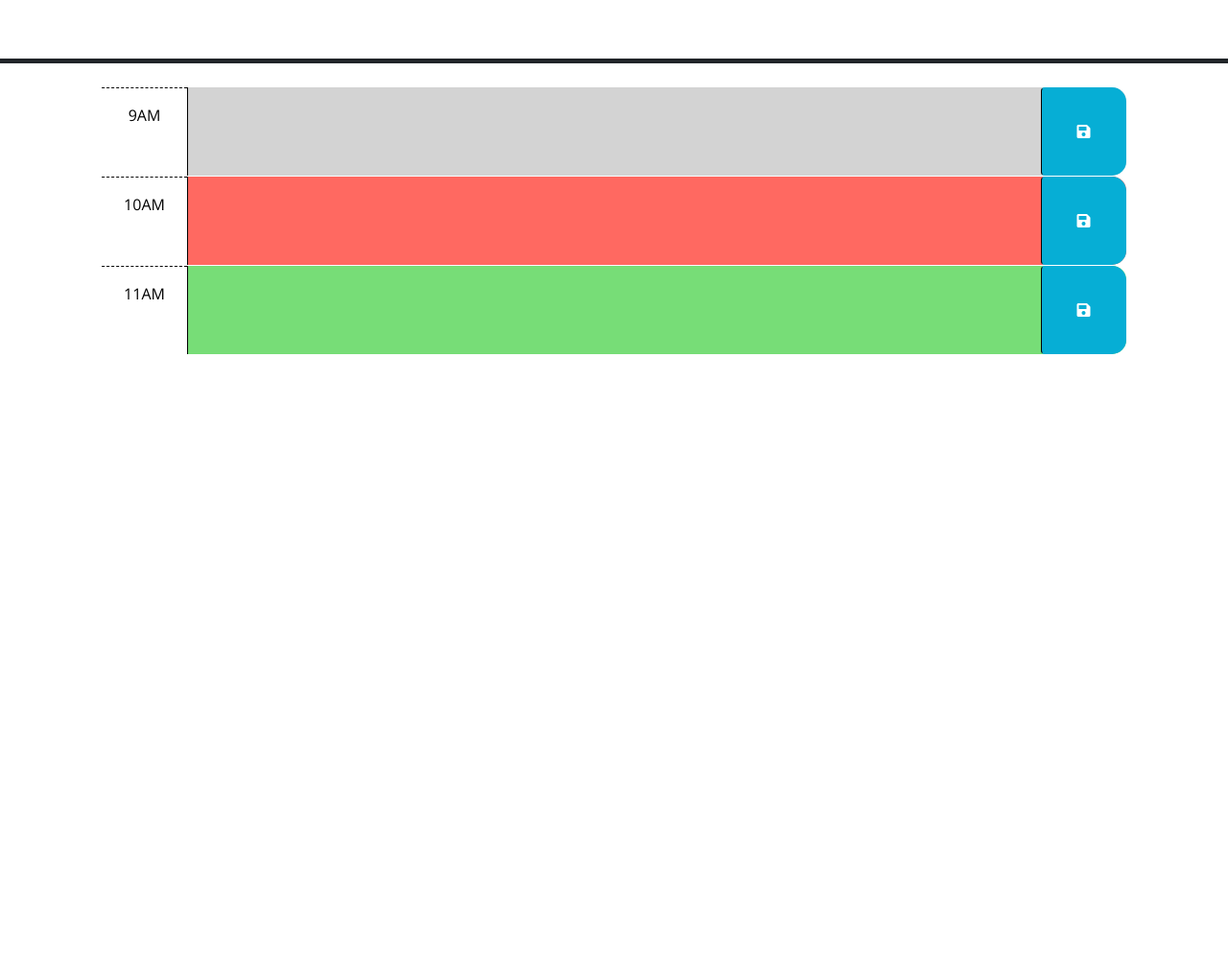
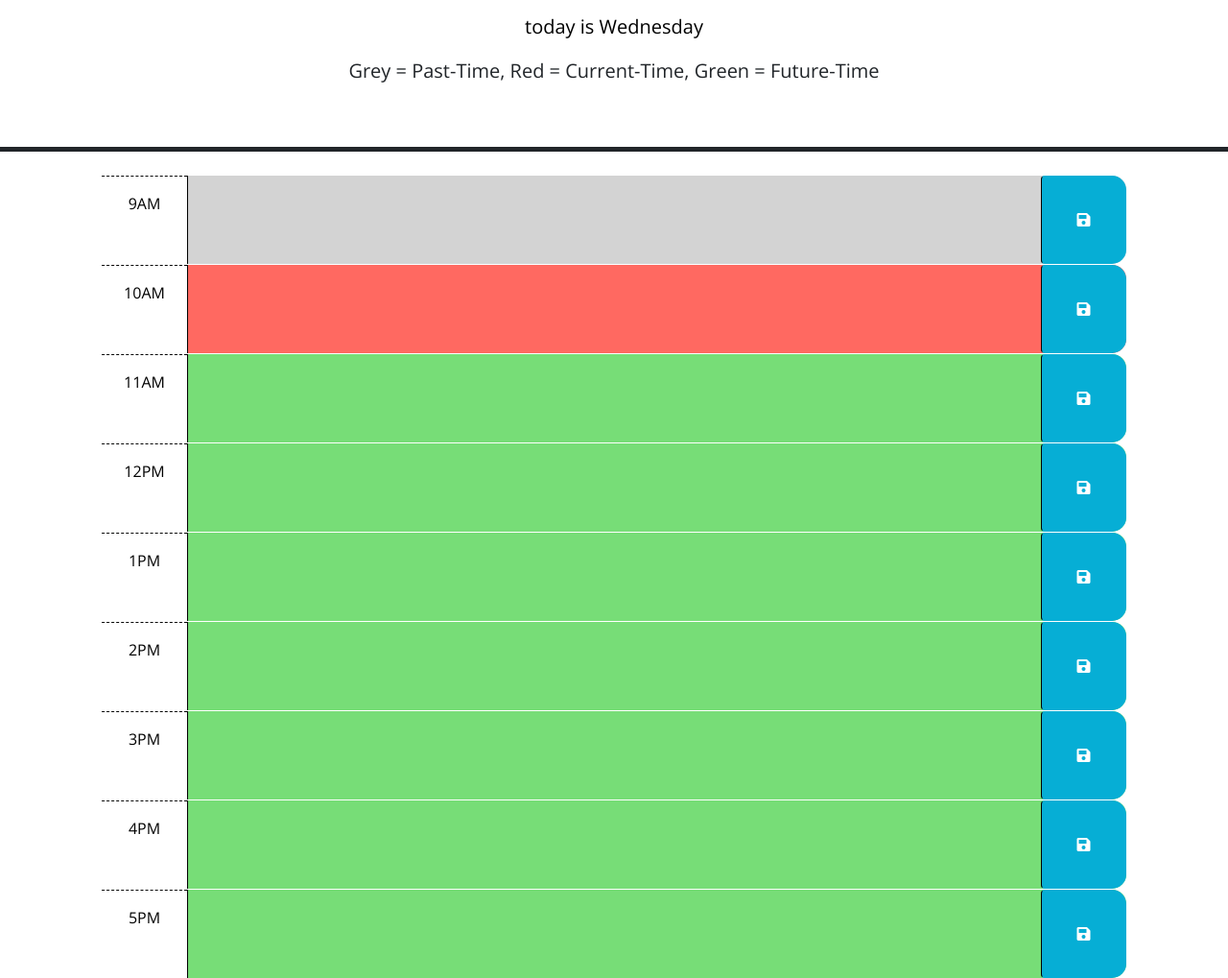
Before and after one commit to Tyythedeveloper33/work-dayScheduler, a plain HTML site: page Develop/index.html in a window 1280 px wide. Shown: the part 166-1185 px from the top of the page at 96% size. Before the commit the page ends 800 px from the top, so only its background shows below. Drawn offline with nearby package versions, Linux system fonts and the light colour scheme.

Commit message:
added current day & key

```diff
--- a/Develop/index.html
+++ b/Develop/index.html
@@ -27,6 +27,7 @@
       <h1 class="display-3">Work Day Scheduler</h1>
       <p class="lead">A simple calendar app for scheduling your work day</p>
       <p id="currentDay" class="lead"></p>
+      <p id="colorKey" class="lead"></p>
     </header>
     <div class="container-lg px-5">
       <!-- Use class for "past", "present", and "future" to apply styles to the
@@ -65,6 +66,54 @@
           <i class="fas fa-save" aria-hidden="true"></i>
         </button>
       </div>
+      <!-- Example of a future time block. The "future" class adds a green background color. -->
+      <div id="hour-11" class="row time-block future">
+        <div class="col-2 col-md-1 hour text-center py-3">12PM</div>
+        <textarea class="col-8 col-md-10 description" rows="3"> </textarea>
+        <button class="btn saveBtn col-2 col-md-1" aria-label="save">
+          <i class="fas fa-save" aria-hidden="true"></i>
+        </button>
+      </div>
+      <!-- Example of a future time block. The "future" class adds a green background color. -->
+      <div id="hour-11" class="row time-block future">
+        <div class="col-2 col-md-1 hour text-center py-3">1PM</div>
+        <textarea class="col-8 col-md-10 description" rows="3"> </textarea>
+        <button class="btn saveBtn col-2 col-md-1" aria-label="save">
+          <i class="fas fa-save" aria-hidden="true"></i>
+        </button>
+      </div>
+      <!-- Example of a future time block. The "future" class adds a green background color. -->
+      <div id="hour-11" class="row time-block future">
+        <div class="col-2 col-md-1 hour text-center py-3">2PM</div>
+        <textarea class="col-8 col-md-10 description" rows="3"> </textarea>
+        <button class="btn saveBtn col-2 col-md-1" aria-label="save">
+          <i class="fas fa-save" aria-hidden="true"></i>
+        </button>
+      </div>
+      <!-- Example of a future time block. The "future" class adds a green background color. -->
+      <div id="hour-11" class="row time-block future">
+        <div class="col-2 col-md-1 hour text-center py-3">3PM</div>
+        <textarea class="col-8 col-md-10 description" rows="3"> </textarea>
+        <button class="btn saveBtn col-2 col-md-1" aria-label="save">
+          <i class="fas fa-save" aria-hidden="true"></i>
+        </button>
+      </div>
+      <!-- Example of a future time block. The "future" class adds a green background color. -->
+      <div id="hour-11" class="row time-block future">
+        <div class="col-2 col-md-1 hour text-center py-3">4PM</div>
+        <textarea class="col-8 col-md-10 description" rows="3"> </textarea>
+        <button class="btn saveBtn col-2 col-md-1" aria-label="save">
+          <i class="fas fa-save" aria-hidden="true"></i>
+        </button>
+      </div>
+      <!-- Example of a future time block. The "future" class adds a green background color. -->
+      <div id="hour-11" class="row time-block future">
+        <div class="col-2 col-md-1 hour text-center py-3">5PM</div>
+        <textarea class="col-8 col-md-10 description" rows="3"> </textarea>
+        <button class="btn saveBtn col-2 col-md-1" aria-label="save">
+          <i class="fas fa-save" aria-hidden="true"></i>
+        </button>
+      </div>
 
     <script src="https://code.jquery.com/jquery-3.4.1.min.js"></script>
     <script
--- a/Develop/script.js
+++ b/Develop/script.js
@@ -21,3 +21,9 @@ $(function () {
   //
   // TODO: Add code to display the current date in the header of the page.
 });
+
+// creating date element & appending date element
+var dayWeek = dayjs()
+$("#currentDay").text(dayWeek.format('[today is] dddd'));
+
+$("#colorKey").text('Grey = Past-Time, Red = Current-Time, Green = Future-Time');
--- a/Develop/style.css
+++ b/Develop/style.css
@@ -57,3 +57,7 @@ textarea {
   font-size: 20px;
   transition: all 0.3s ease-in-out;
 }
+
+#currentDay {
+  color: black;
+}
```
